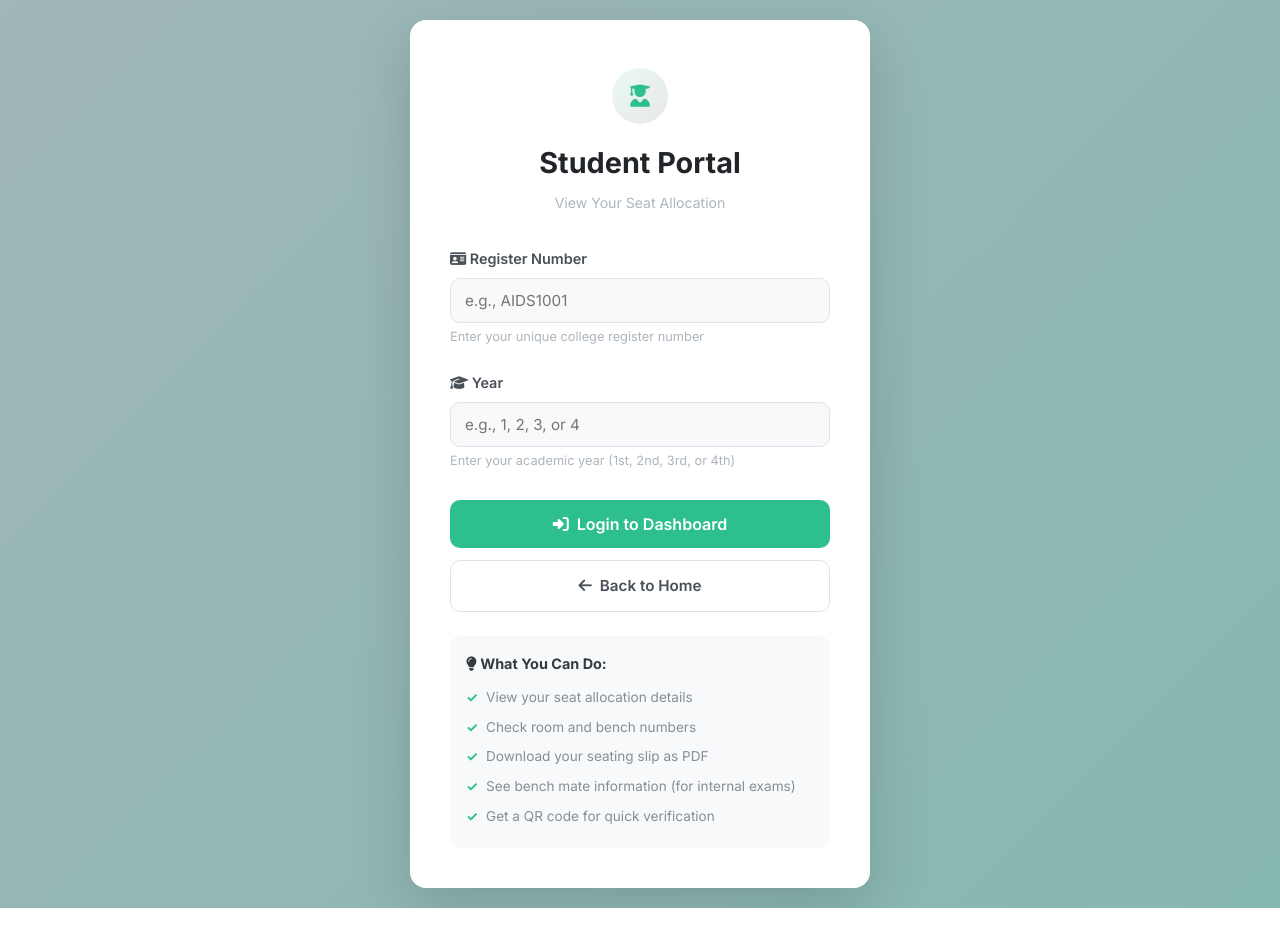
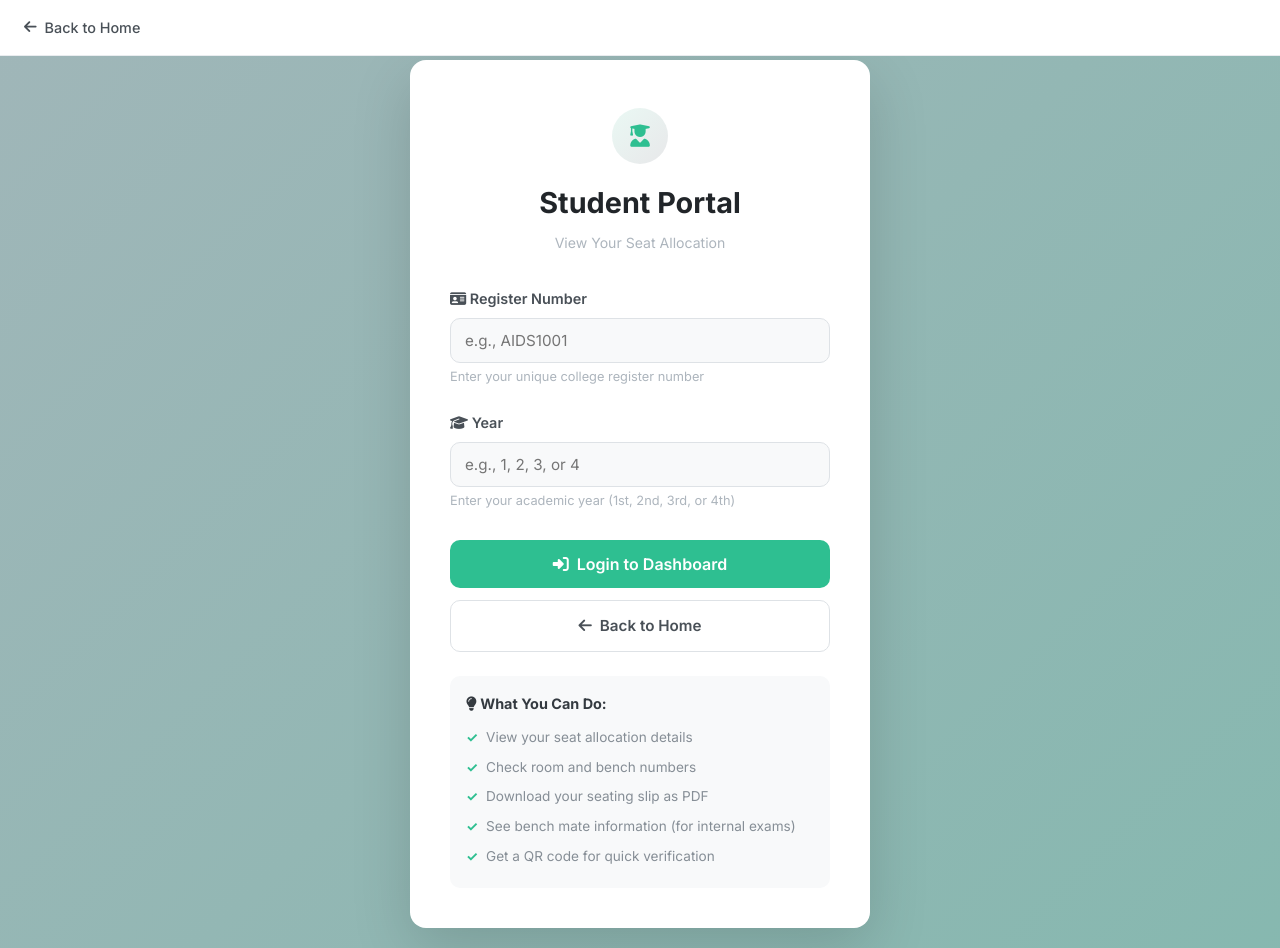
Before and after one commit to priyadharshinir04/seat-allocation, a Flask app: page /student-login in a window 1280 px wide. Before the commit the page ends 908 px from the top, so only its background shows below. Run offline with Flask 3, Linux system fonts and the light colour scheme.

Commit message:
Add logout button to Admin Login and Student Login pages for session management

```diff
--- a/templates/student-login.html
+++ b/templates/student-login.html
@@ -237,7 +237,18 @@
     </style>
 </head>
 <body>
-    <div class="login-page">
+    <!-- Back Navigation -->
+    <div class="login-navbar" style="position: fixed; top: 0; left: 0; right: 0; padding: 16px 24px; background: var(--white); border-bottom: 1px solid var(--gray-200); z-index: 999; display: flex; justify-content: space-between; align-items: center;">
+        <a href="{{ url_for('index') }}" style="display: inline-flex; align-items: center; gap: 8px; color: var(--gray-700); text-decoration: none; font-weight: 500; font-size: 0.9rem; transition: var(--transition);">
+            <i class="fas fa-arrow-left"></i> Back to Home
+        </a>
+        {% if session.get('student_logged_in') %}
+        <a href="{{ url_for('student_logout') }}" style="display: inline-flex; align-items: center; gap: 8px; color: #e74c3c; text-decoration: none; font-weight: 500; font-size: 0.9rem; transition: var(--transition);">
+            <i class="fas fa-sign-out-alt"></i> Logout
+        </a>
+        {% endif %}
+    </div>
+    <div class="login-page" style="padding-top: 60px;">
         <div class="login-card">
             <div class="login-header">
                 <div class="login-icon">
```
Also changed, not shown: templates/admin-login.html (+10 -3 lines).
